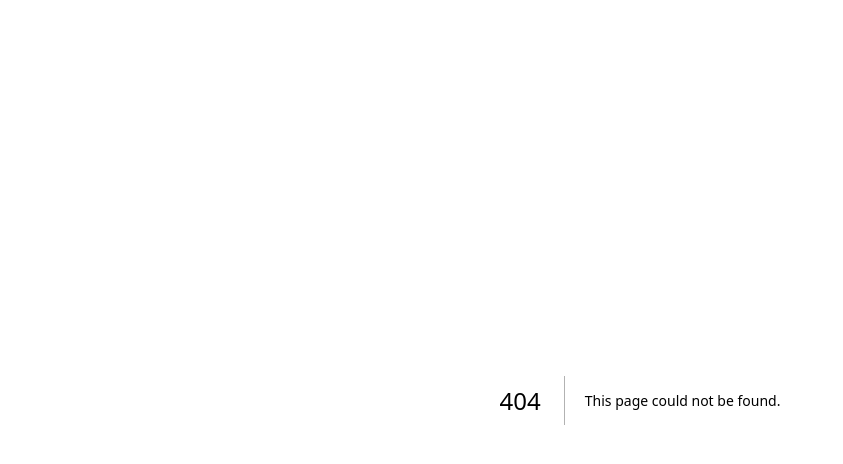
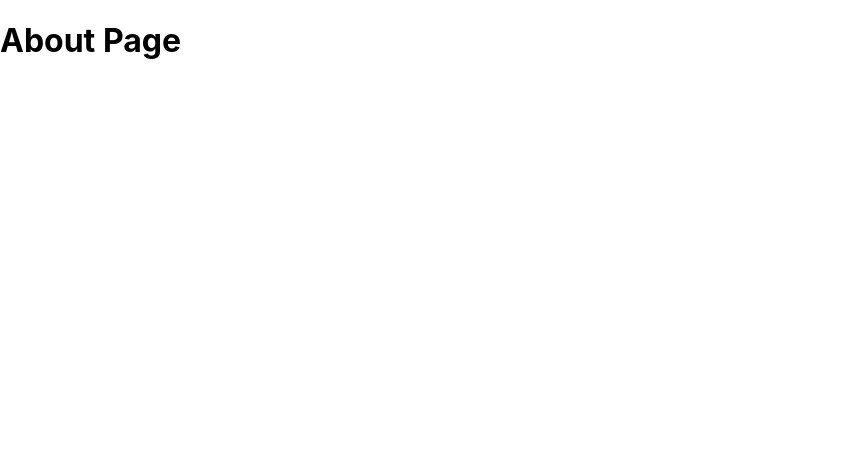
Before and after one commit to Leon-Masakuna/NextJS, a Next.js app: page /about in a window 1280 px wide. Before the commit this address had no page. Shown: the top 464 px of the page, without its empty margins (0-843 px from the left). Built offline with nearby package versions, Linux system fonts and the light colour scheme.

Commit message:
feat : page about

```diff
--- /dev/null
+++ b/pages/about.js
@@ -0,0 +1,5 @@
+function About() {
+  return <h1>About Page</h1>;
+}
+
+export default About;
```
